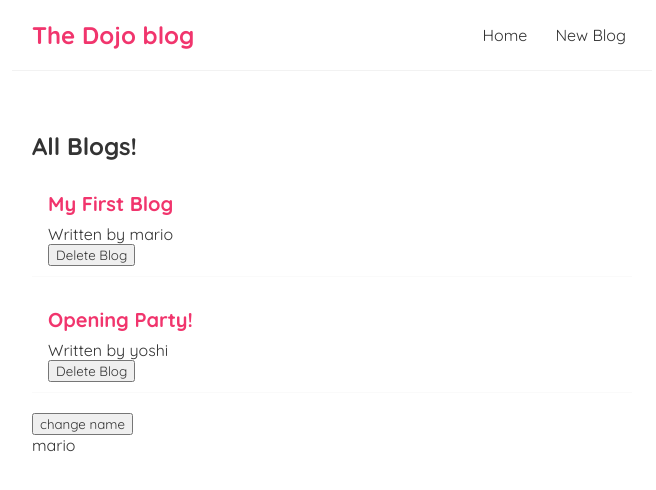
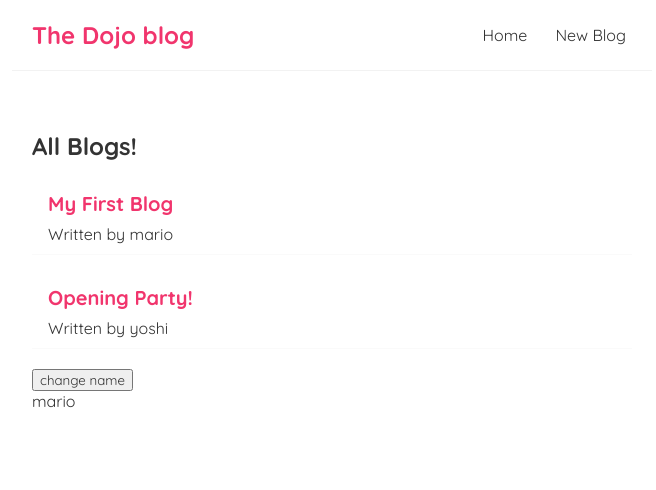
Before and after one commit to otondi-willis/Dojo-Blog, a React (Create React App) app: page / in a window 1280 px wide. Shown: the top 490 px of the page, without its empty margins (308-964 px from the left). Built offline with nearby package versions, Linux system fonts and the light colour scheme; data requests are answered from the project's data file.

Commit message:
added conditional loading message

```diff
--- a/src/Bloglist.js
+++ b/src/Bloglist.js
@@ -1,4 +1,4 @@
-const BlogList = ({blogs, title, handleDelete}) => {
+const BlogList = ({blogs, title}) => {
 
     return (
         <div className="blog-list">
@@ -7,7 +7,7 @@
              <div className = "blog-preview" key={blog.id}>
                 <h2>{ blog.title }</h2>
                 <p>Written by { blog.author }</p>
-                <button onClick={()=>{handleDelete(blog.id)}}>Delete Blog</button>
+
              </div>
             ))}
         </div>
--- a/src/Home.js
+++ b/src/Home.js
@@ -3,27 +3,28 @@
 
 const Home = () => {
     const [blogs, setBlogs] = useState(null);
+    const [isPending, setIsPending] = useState(true);
 
     const [name, setName] = useState('mario');
 
-    const handleDelete = (id)=>{
-        const newBlogs = blogs.filter(blog => blog.id !== id);
-        setBlogs(newBlogs);
-    }
     useEffect(()=>{
-       fetch( 'http://localhost:8000/blogs' )
+       setTimeout(()=>{
+        fetch( 'http://localhost:8000/blogs' )
        .then(res => {
         return res.json();
        })
        .then(data=>{
 
         setBlogs(data);
+        setIsPending(false);
        });
+       },1000)
 
     },[]);
     return (
         <div className="home">
-            {blogs && <BlogList blogs={blogs} title="All Blogs!" handleDelete={handleDelete}/>}
+            {isPending && <div>Loading...</div>}
+            {blogs && <BlogList blogs={blogs} title="All Blogs!"/>}
             <button onClick={()=>{setName('luigi')}}>change name</button>
             <p>{ name }</p>
         </div>
```
